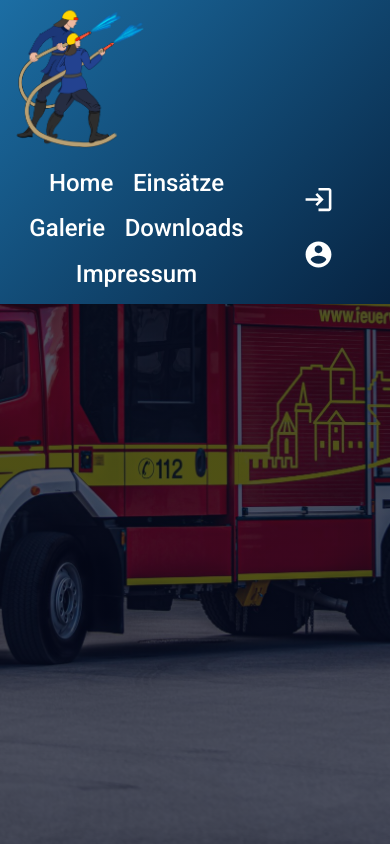
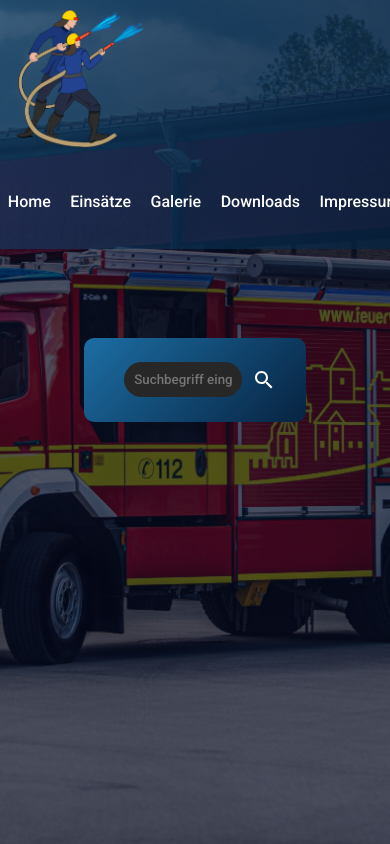
Before and after one commit to Nivispluma/Feuerwehr_Website, a Flask app: page /wikiSearch in a window 390 px wide. Run offline with Flask 2, Linux system fonts and the light colour scheme.

Commit message:
changed some stuff

```diff
--- a/static/styles/main.css
+++ b/static/styles/main.css
@@ -9,7 +9,7 @@
     background-color: #1c1c1c;
 }
 
-.header {
+.content-section {
     min-height: 100vh;
     width: 100%;
     background-image: linear-gradient(rgba(4,9,30,0.7),rgba(4,9,30,0.7)), url(pictures/HLF.jpg);
--- a/static/styles/page_style.css
+++ b/static/styles/page_style.css
@@ -14,10 +14,17 @@
   z-index: -1;
 }
 
-.header {
+.content-section {
+  display: inline-grid;
   min-height: 100vh;
-  width: 100%;
   background-color: #272727;
+  align-content: center;
+  text-align: center;
+  color: white;
+}
+
+.first-content-section {
+  margin-top: 10vh;
 }
 
 #icon_nav_bar {
@@ -108,12 +115,33 @@
   padding: 1vh;
 }
 
+.subsection {
+  margin-top: 5vh;
+}
+
+/*-------------------- New Nav --------------------*/
+.nav-grid-wrapper {
+  display: inline grid;
+  align-items: center;
+  width: 100%;
+  position: fixed;
+  /*background: linear-gradient(135deg, $gradient-lightblue 0%, $gradient-reallydarkblue 50%);*/
+  background: linear-gradient(rgba(7, 35, 65, 0.9), rgba(7, 35, 65, 0.9), rgba(28, 110, 164, 0));
+  white-space: nowrap;
+}
+
 /*-------------------- Nav Grid -------------------------*/
+/* nicht mehr verwendet*/
 .grid-container-nav {
   display: inline-grid;
   align-items: center;
   width: 100%;
-  grid-template-columns: [item1] 15vw [item2] 70vw [item3] 15vw;
+  grid-template-columns: [item1] 30vw [item2] 70vw [item3] 30vw;
+  position: fixed;
+}
+
+.grid-container-nav a {
+  position: absolute;
 }
 
 .item1 {
@@ -139,13 +167,6 @@
   align-items: center;
 }
 
-/* resizing the Page Logo */
-.resize {
-  width: 150px;
-  height: auto;
-}
-
-/* nav beauty */
 .nav-links {
   flex: 1;
   text-align: center;
@@ -154,33 +175,36 @@
 .nav-links ul li {
   list-style: none;
   display: inline-block;
-  padding: 8px 50px;
+  padding: 2vw;
   position: static;
 }
 
 .nav-links ul li a {
   color: #fff;
   text-decoration: none;
-  font-size: x-large;
 }
 
-.nav-links ul li::after {
-  content: "";
-  width: 0%;
-  height: 2px;
-  background: coral;
-  display: block;
-  margin: auto;
-  transition: 0.5s;
+/*------------------ emergency Selection ------------------*/
+.em_selection_grid_wrapper {
+  display: flex;
+  flex-wrap: wrap;
 }
 
-.nav-links ul li:hover::after {
-  content: "";
-  width: 100%;
-  height: 4px;
-  background: coral;
-  display: block;
-  margin: auto;
+.em_selection_grid_child {
+  white-space: nowrap;
+  flex: 1 1 0px;
+  min-width: 150px;
+  padding: 2vw;
+  margin: 1vw;
+  width: fit-content;
+  background: linear-gradient(139deg, rgba(7, 35, 65, 0.9), rgba(28, 110, 164, 0.6));
+  border-radius: 1vw;
+}
+
+/*------------------ resizing the Page Logo ------------------*/
+.resize {
+  width: 150px;
+  height: auto;
 }
 
 /*------------------ Login Icons ---------------------*/
@@ -188,6 +212,7 @@
   width: fit-content;
   float: right;
   margin: 20px;
+  white-space: nowrap;
 }
 
 .login_icon_element {
@@ -198,12 +223,15 @@
 /* -------------------- login -------------------------- */
 .login_wrapper {
   display: grid;
-  margin: auto;
+  margin-left: auto;
+  margin-right: auto;
   grid-auto-flow: row;
   width: fit-content;
   padding: 20px;
   border-radius: 10px;
   justify-items: center;
+  /*to counter inheritance*/
+  text-align: left;
   background: linear-gradient(135deg, #1C6EA4 0%, #072341 100%);
 }
 
@@ -265,10 +293,7 @@
 @media (max-width: 900px) {
   /** Größerer Viewport: Tablett **/
   .alert {
-    position: fixed;
-    bottom: 0;
     right: 50%;
-    display: grid;
   }
 }
 /*=======================================================================================*/
@@ -279,14 +304,8 @@
   /** Großer Viewport: Browserfenster **/
   /*------------------ Mobile Portrait CSS ---------------------*/
   /*------------------ Mobile Landscape CSS ---------------------*/
-  .grid-container-nav {
-    /* Mobile Stuff */
-    position: fixed;
-    top: 0;
-    left: 0;
-    background: linear-gradient(135deg, #1C6EA4 0%, #072341 100%);
-    min-width: 370px;
-    grid-template-columns: [item1] 70vw [item2] 15vw;
+  .nav-grid-wrapper {
+    background: linear-gradient(135deg, rgba(28, 110, 164, 0.4), rgba(7, 35, 65, 0.8));
   }
 
   .item2 {
@@ -310,48 +329,11 @@
   }
 
   .alert {
-    position: fixed;
-    bottom: 0;
     right: 50%;
-    display: grid;
   }
 
-  /* nav beauty */
-  .nav-links {
-    flex: 1;
-    text-align: center;
-  }
-
-  .nav-links ul li {
-    list-style: none;
-    display: inline-block;
-    padding: 2vw;
-    position: static;
-  }
-
-  .nav-links ul li a {
-    color: #fff;
-    text-decoration: none;
-    font-size: x-large;
-  }
-
-  .nav-links ul li::after {
-    content: "";
-    width: 0%;
-    height: 2px;
-    background: coral;
-    display: block;
-    margin: auto;
-    transition: 0.5s;
-  }
-
-  .nav-links ul li:hover::after {
-    content: "";
-    width: 100%;
-    height: 4px;
-    background: coral;
-    display: block;
-    margin: auto;
+  .subsection {
+    margin-top: 10vh;
   }
 }
 /*=======================================================================================*/
@@ -364,6 +346,7 @@
   right: 50%;
   top: 50%;
   padding: 50px;
+  margin: 10px;
 }
 
 /*# sourceMappingURL=page_style.css.map */
--- a/static/styles/page_style.scss
+++ b/static/styles/page_style.scss
@@ -1,8 +1,16 @@
 $darkblue-background: #001133;
 
 $gradient-lightblue: #1C6EA4;
+$gradient-lightblue-R: 28;
+$gradient-lightblue-G: 110;
+$gradient-lightblue-B: 164;
+
 $gradient-darkblue: #144E75;
+
 $gradient-reallydarkblue: #072341;
+$gradient-reallydarkblue-R: 7;
+$gradient-reallydarkblue-G: 35;
+$gradient-reallydarkblue-B: 65;
 
 $textcolor-darkmode: white;
 $textcolor-alert: #272727;
@@ -28,11 +36,21 @@
     background-size: cover;
     z-index: -1;
 }
-.header {
+
+.content-section {
+    display: inline-grid;
     min-height: 100vh;
-    width: 100%;
     background-color: $textcolor-alert;
+    align-content: center;
+    text-align: center;
+    color: $textcolor-darkmode;
+
 }
+
+.first-content-section{
+    margin-top: 10vh;
+}
+
 
 #text_nav_bar{
 }
@@ -138,16 +156,39 @@
     padding: 1vh;
 }
 
+.subsection{
+    margin-top: 5vh;
+}
+
+/*-------------------- New Nav --------------------*/
+
+.nav-grid-wrapper{
+    display: inline grid;
+    align-items: center;
+    width:100%;
+    position: fixed;
+    /*background: linear-gradient(135deg, $gradient-lightblue 0%, $gradient-reallydarkblue 50%);*/
+    background: linear-gradient(rgba($gradient-reallydarkblue-R,$gradient-reallydarkblue-G,$gradient-reallydarkblue-B,0.9),rgba($gradient-reallydarkblue-R,$gradient-reallydarkblue-G,$gradient-reallydarkblue-B,0.9),rgba($gradient-lightblue-R,$gradient-lightblue-G,$gradient-lightblue-B,0));
+    white-space: nowrap;
+}
 
 /*-------------------- Nav Grid -------------------------*/
 
+/* nicht mehr verwendet*/
 .grid-container-nav{
     display: inline-grid;
     align-items: center;
     width: 100%;
-    grid-template-columns: [item1] 15vw [item2] 70vw [item3] 15vw;
+    grid-template-columns: [item1] 30vw [item2] 70vw [item3] 30vw;
+    position: fixed;
+
 }
 
+
+
+.grid-container-nav a{
+    position: absolute;
+}
 
 .item1{
     grid-column: 1;
@@ -175,53 +216,49 @@
 
 }
 
-/* resizing the Page Logo */
+.nav-links{
+    flex: 1;
+    text-align: center;
+
+}
+
+.nav-links ul li{
+    list-style: none;
+    display: inline-block;
+    padding: 2vw;
+    position: static;
+}
+
+.nav-links ul li a{
+    color: #fff;
+    text-decoration: none;
+}
+
+/*------------------ emergency Selection ------------------*/
+
+.em_selection_grid_wrapper{
+display: flex;
+    flex-wrap: wrap;
+}
+
+.em_selection_grid_child{
+    white-space: nowrap;
+    flex: 1 1 0px;
+    min-width: 150px;
+    padding: 2vw;
+    margin: 1vw;
+    width: fit-content;
+    background: linear-gradient(139deg,rgba($gradient-reallydarkblue-R,$gradient-reallydarkblue-G,$gradient-reallydarkblue-B,0.9),rgba($gradient-lightblue-R,$gradient-lightblue-G,$gradient-lightblue-B,0.6));
+    border-radius: 1vw;
+
+}
+
+/*------------------ resizing the Page Logo ------------------*/
 
 .resize{
     width: 150px;
     height: auto;
 }
-
-
-/* nav beauty */
-.nav-links{
-    flex: 1;
-    text-align: center;
-}
-
-.nav-links ul li{
-    list-style: none;
-    display: inline-block;
-    padding: 8px 50px;
-    position: static;
-}
-
-.nav-links ul li a
-{
-    color: #fff;
-    text-decoration: none;
-    font-size: x-large;
-}
-
-.nav-links ul li::after{
-    content: '';
-    width: 0%;
-    height: 2px;
-    background: coral;
-    display: block;
-    margin: auto;
-    transition: 0.5s;
-}
-
-.nav-links ul li:hover::after{
-    content: '';
-    width: 100%;
-    height: 4px;
-    background: coral;
-    display: block;
-    margin: auto;
-}
-
 
 /*------------------ Login Icons ---------------------*/
 
@@ -229,6 +266,7 @@
     width: fit-content;
     float: right;
     margin: 20px;
+    white-space: nowrap;
 
 }
 
@@ -242,7 +280,8 @@
 .login_wrapper{
 
     display: grid;
-    margin: auto;
+    margin-left: auto;
+    margin-right: auto;
     grid-auto-flow: row;
 
     width: fit-content;
@@ -250,8 +289,8 @@
     border-radius: 10px;
 
     justify-items: center;
-
-
+    /*to counter inheritance*/
+    text-align: left;
 
     background: linear-gradient(135deg, $gradient-lightblue 0%, $gradient-reallydarkblue 100%);
 
@@ -325,10 +364,7 @@
 
 
   .alert{
-     position: fixed;
-     bottom: 0;
      right: 50%;
-     display: grid;
 }
 }
 
@@ -350,16 +386,9 @@
   @media (orientation: landscape) {
 
   }
+    .nav-grid-wrapper{
+            background: linear-gradient(135deg, rgba($gradient-lightblue-R,$gradient-lightblue-G,$gradient-lightblue-B,0.4),rgba($gradient-reallydarkblue-R,$gradient-reallydarkblue-G,$gradient-reallydarkblue-B,0.8));
 
-    .grid-container-nav{
-        /* Mobile Stuff */
-
-        position: fixed;
-        top:0;
-        left: 0;
-        background: linear-gradient(135deg, $gradient-lightblue 0%, $gradient-reallydarkblue 100%);
-        min-width: 370px;
-        grid-template-columns: [item1] 70vw [item2] 15vw;
     }
 
     .item2{
@@ -385,52 +414,12 @@
     }
 
     .alert{
-        position: fixed;
-         bottom: 0;
          right: 50%;
-         display: grid;
     }
 
-
-    /* nav beauty */
-    .nav-links{
-        flex: 1;
-        text-align: center;
-    }
-
-    .nav-links ul li{
-        list-style: none;
-        display: inline-block;
-        padding: 2vw;
-        position: static;
-    }
-
-    .nav-links ul li a
-    {
-        color: #fff;
-        text-decoration: none;
-        font-size: x-large;
-    }
-
-    .nav-links ul li::after{
-        content: '';
-        width: 0%;
-        height: 2px;
-        background: coral;
-        display: block;
-        margin: auto;
-        transition: 0.5s;
-    }
-
-    .nav-links ul li:hover::after{
-        content: '';
-        width: 100%;
-        height: 4px;
-        background: coral;
-        display: block;
-        margin: auto;
-    }
-
+    .subsection{
+    margin-top: 10vh;
+}
 }
 
 /*=======================================================================================*/
@@ -449,4 +438,5 @@
   right: 50%;
   top: 50%;
   padding: 50px;
+  margin: 10px;
 }
--- a/static/styles/pictures/main_backup.css
+++ b/static/styles/pictures/main_backup.css
@@ -9,7 +9,7 @@
     background-color: #1c1c1c;
 }
 
-.header {
+.content-section {
     min-height: 100vh;
     width: 100%;
     background-image: linear-gradient(rgba(4,9,30,0.7),rgba(4,9,30,0.7)), url(pictures/HLF.jpg);
--- a/static/styles/style.css
+++ b/static/styles/style.css
@@ -9,7 +9,7 @@
   box-sizing: border-box;
 }
 
-.header {
+.content-section {
     min-height: 100vh;
     width: 100%;
     background-color: #1c1c1c;
--- a/templates/base_layout.html
+++ b/templates/base_layout.html
@@ -19,14 +19,12 @@
 <!----------------------------------------------------------------------------------------------------------------------------------->
 
 <body onresize="checkWindowSize()">
-
-    <!--  -->
-    <section class="header img_side_to_side"  style="background-image: linear-gradient(rgba(4,9,30,0.7),rgba(4,9,30,0.7)),url('{{ url_for('static', filename=img_var_path) }}')">
-
 <!-- display nav -->
-        <div class="grid-container-nav">
+        <div class="nav-grid-wrapper">
             <div class="item1" id="picture_nav_bar">
-                <a href="layout.html"><img class="resize" alt="Feuerwehr Logo" src="{{url_for('static',filename='styles/pictures/FW_Aktualisierung_Neu.png') }}"> </a>
+                <a href="layout.html">
+                    <img class="resize" alt="Feuerwehr Logo" src="{{url_for('static',filename='styles/pictures/FW_Aktualisierung_Neu.png') }}">
+                </a>
             </div>
             <div class="nav-links item2">
                 <ul id="text_nav_bar">
@@ -78,7 +76,16 @@
             </div>
         </div>
 
+    <!-- content -->
 
+    {% block content %}
+    {% endblock %}
+
+
+    <!-- -->
+
+    {% block scripts %}
+    {% endblock %}
 
 
 
@@ -96,23 +103,11 @@
         {% endif %}
     {% endwith %}
 
-        <!-- -->
-
-
-        {% block content %}
-        {% endblock %}
 
 
 
-    </section>
 
-    <!-- -->
 
-    {% block further %}
-    {% endblock %}
-
-    {% block scripts %}
-    {% endblock %}
     <!--<script src='{{url_for('static',filename='js/scripts.js')}}'></script>-->
     <script src='{{url_for('static',filename='js/mobile_webpage.js')}}'></script>
 </body>
--- a/templates/index.html
+++ b/templates/index.html
@@ -1,5 +1,6 @@
-{% extends "layout.html" %}
+{% extends "base_layout.html" %}
 {% block content%}
+<section class="content-section img_side_to_side" style="background-image: linear-gradient(rgba(4,9,30,0.7),rgba(4,9,30,0.7)),url('{{ url_for('static', filename=img_var_path) }}')">
     <div class="text-box">
         <h1> Feuerwehr Sontheim </h1>
         <p>Lorem ipsum dolor sit amet, consetetur sadipscing elitr, sed diam nonumy eirmod tempor invidunt <br> ut labore et
@@ -7,6 +8,7 @@
             clita kasd gubergren, no sea takimata sanctus est Lorem ipsum dolor sit amet. <br>Lorem ipsum dolor sit amet, consetetur sadipscing elitr, sed diam
         </p>
     </div>
+</section>
 {% endblock content %}
 
 {% block further %}
--- a/templates/layout.html
+++ b/templates/layout.html
@@ -15,7 +15,7 @@
     {% endif %}
 </head>
 <body>
-    <section class="header">
+    <section class="content-section">
 
         <div class="grid-container-nav">
             <div class="grid-item item1">
--- a/templates/login.html
+++ b/templates/login.html
@@ -3,8 +3,8 @@
 {% block content %}
 
 
-
-<div class="login_wrapper">
+<section class="content-section img_side_to_side " style="background-image: linear-gradient(rgba(4,9,30,0.7),rgba(4,9,30,0.7)),url('{{ url_for('static', filename=img_var_path) }}')">
+    <div class="login_wrapper first-content-section">
         <form method="post">
 
 
@@ -47,7 +47,7 @@
 
 
     </div>
-
+</section>
 {% endblock %}
 
 
--- a/templates/registrierung.html
+++ b/templates/registrierung.html
@@ -1,7 +1,8 @@
 {% extends "base_layout.html" %}
 
 {% block content %}
-<div class="login_wrapper">
+<section class="content-section img_side_to_side" style="background-image: linear-gradient(rgba(4,9,30,0.7),rgba(4,9,30,0.7)),url('{{ url_for('static', filename=img_var_path) }}')">
+    <div class="login_wrapper first-content-section">
         <form method="post">
             {% if registration_form.user_email.errors %}
                 {{ registration_form.user_email(class_='login_element login_text_box login_error_box', placeholder="Email") }}
@@ -62,6 +63,7 @@
             {{ registration_form.submit_button(class_='login_submit_button login_element') }}
         </form>
     </div>
+</section>
 {% endblock %}
 
 
--- a/templates/wikiSearch.html
+++ b/templates/wikiSearch.html
@@ -1,8 +1,8 @@
 {% extends "base_layout.html" %}
 
 {% block content %}
-
-    <div class="search_bar_wrapper">
+<section class="content-section img_side_to_side" style="background-image: linear-gradient(rgba(4,9,30,0.7),rgba(4,9,30,0.7)),url('{{ url_for('static', filename=img_var_path) }}')">
+    <div class="search_bar_wrapper first-content-section">
         <input class="search_bar" id="searchBar" type="text" placeholder="Suchbegriff eingeben">
         <img class="login_icon_element search_button" onclick="wikiFetch()" alt="Feuerwehr Logo" src="{{url_for('static',filename='styles/icons/search_white_24dp.svg') }}">
     </div>
@@ -10,7 +10,7 @@
     <div class="subsection" id="section_for_result">
 
     </div>
-
+</section>
 {% endblock %}
 
 
```
Also changed, not shown: templates/choose_emergency.html (+5 -4 lines), templates/gallery.html (+6 -5 lines), static/styles/icons/emergency.svg, static/styles/icons/home.svg, static/styles/icons/info.svg, static/styles/icons/photo_library.svg, 1 other file. Lines whose indentation alone changed are shown as unchanged.
